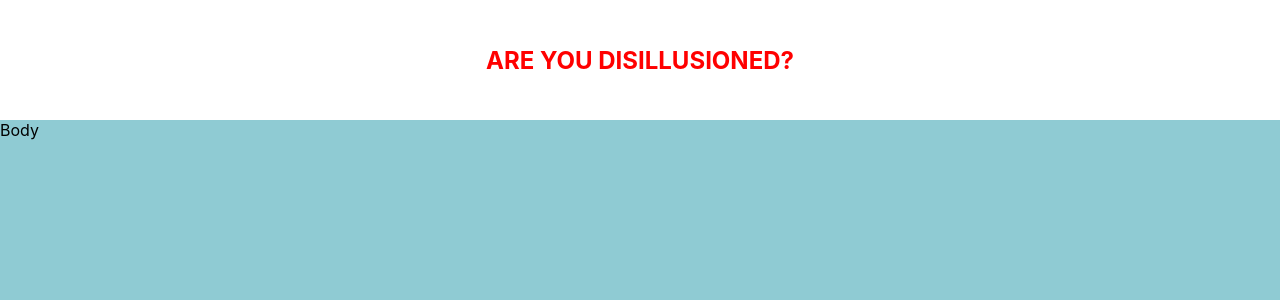
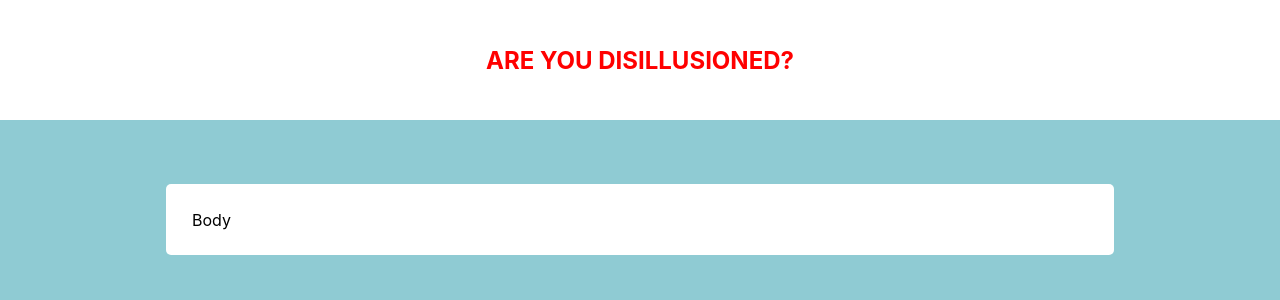
Before and after one commit to Hriday1321/StudioAssessment, a React (Create React App) app: page / in a window 1280 px wide. Shown: the top 300 px of the page. Built offline with nearby package versions, Linux system fonts and the light colour scheme; the HTML template or start-up script is replaced by a standard one.

Commit message:
body container styled

```diff
--- /dev/null
+++ b/src/components/Body/Body.elements.js
@@ -0,0 +1,9 @@
+import styled from 'styled-components'
+
+export const Container = styled.div`
+    background-color: white;
+    width: 70%;
+    margin: 5% auto;
+    border-radius: 5px;
+    padding: 2%;
+`
--- a/src/components/Body/Body.js
+++ b/src/components/Body/Body.js
@@ -1,8 +1,9 @@
 import React from 'react'
+import { Container } from './Body.elements'
 
 function Body() {
   return (
-    <div>Body</div>
+    <Container>Body</Container>
   )
 }
 
```
